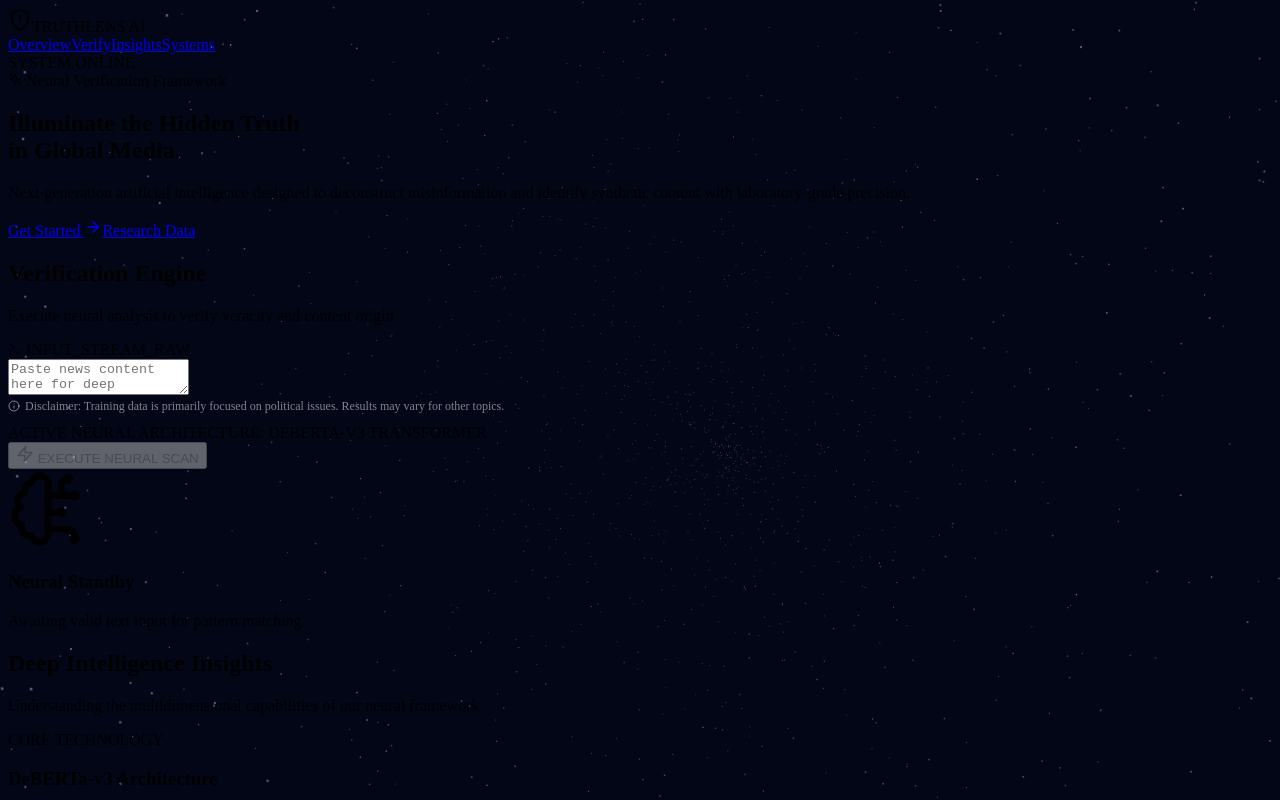
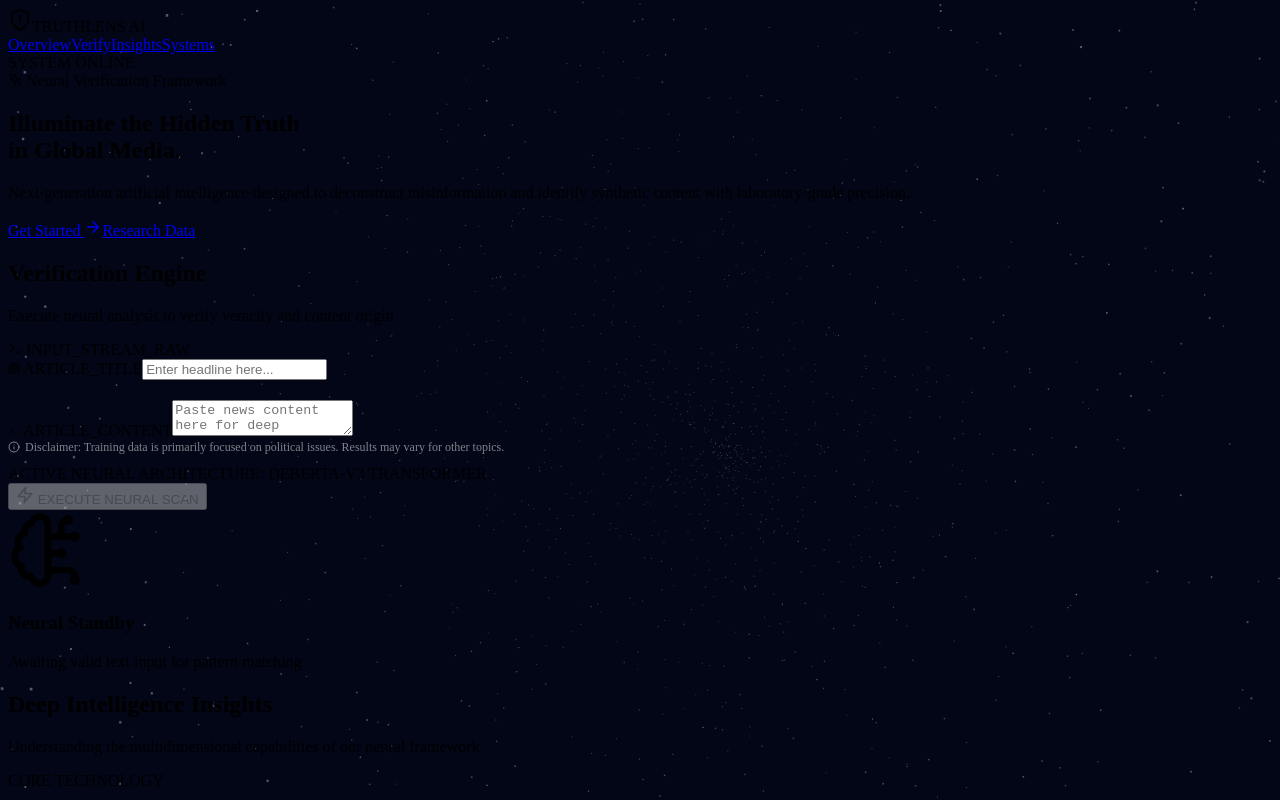
Before and after one commit to Pemula6798/TRUTHLENS_AI_Group_10, a React (Vite) app in the folder web_app/frontend/: page / in a window 1280 px wide. Shown: the top 800 px of the page. Built offline with nearby package versions, Linux system fonts and the light colour scheme; no server answers; the HTML template or start-up script is replaced by a standard one.

Commit message:
feat: implement dual-input system and dedicated AI detection for maximum accuracy

```diff
--- a/web_app/frontend/src/App.tsx
+++ b/web_app/frontend/src/App.tsx
@@ -29,7 +29,8 @@ const SplashScreen = () => (
 );
 
 const App: React.FC = () => {
-  const [inputText, setInputText] = useState('');
+  const [inputTitle, setInputTitle] = useState('');
+  const [inputContent, setInputContent] = useState('');
   const [loading, setLoading] = useState(false);
   const [result, setResult] = useState<PredictionResult | null>(null);
   const [error, setError] = useState<string | null>(null);
@@ -51,7 +52,10 @@ const App: React.FC = () => {
   }, []);
 
   const handlePredict = async () => {
-    if (!inputText.trim()) return;
+    if (!inputTitle.trim() || !inputContent.trim()) {
+      setError("Please fill in both title and content for accurate analysis.");
+      return;
+    }
     console.log("Starting scan... Target URL:", API_BASE_URL);
     setLoading(true);
     setResult(null);
@@ -60,7 +64,11 @@ const App: React.FC = () => {
       const res = await fetch(`${API_BASE_URL}/predict`, {
         method: 'POST',
         headers: { 'Content-Type': 'application/json' },
-        body: JSON.stringify({ text: inputText, model: 'deberta' }),
+        body: JSON.stringify({
+          title: inputTitle,
+          text: inputContent,
+          model: 'deberta'
+        }),
       });
 
       console.log("Response received. Status:", res.status);
@@ -69,11 +77,6 @@ const App: React.FC = () => {
 
       if (!res.ok) {
         throw new Error(data.detail || `Server error: ${res.status}`);
-      }
-
-      if (!data.fake_news || !data.ai_detection) {
-        console.error("Invalid data structure:", data);
-        throw new Error('Malformed response from neural node');
       }
 
       setResult(data);
@@ -166,11 +169,27 @@ const App: React.FC = () => {
                 transition={{ duration: 0.8, type: "spring", damping: 15 }}
               >
                 <div className="card-header"><Terminal size={14} /> <span>INPUT_STREAM_RAW</span></div>
-                <textarea
-                  placeholder="Paste news content here for deep analysis... (Note: Model optimized for political news context)"
-                  value={inputText}
-                  onChange={e=>setInputText(e.target.value)}
-                />
+
+                <div className="input-group-modern">
+                  <label><Newspaper size={12} /> ARTICLE_TITLE</label>
+                  <input
+                    type="text"
+                    placeholder="Enter headline here..."
+                    value={inputTitle}
+                    onChange={e=>setInputTitle(e.target.value)}
+                    className="title-input-field"
+                  />
+                </div>
+
+                <div className="input-group-modern" style={{ marginTop: '20px' }}>
+                  <label><Terminal size={12} /> ARTICLE_CONTENT</label>
+                  <textarea
+                    placeholder="Paste news content here for deep analysis... (Note: Model optimized for political news context)"
+                    value={inputContent}
+                    onChange={e=>setInputContent(e.target.value)}
+                  />
+                </div>
+
                 <div style={{ fontSize: '12px', color: 'rgba(255,255,255,0.5)', marginBottom: '10px', display: 'flex', alignItems: 'center', gap: '5px' }}>
                   <Info size={12} />
                   <span>Disclaimer: Training data is primarily focused on political issues. Results may vary for other topics.</span>
@@ -178,7 +197,7 @@ const App: React.FC = () => {
                 <div className="engine-select">
                   <label>ACTIVE NEURAL ARCHITECTURE: DEBERTA-V3 TRANSFORMER</label>
                 </div>
-                <button className="scan-btn" onClick={handlePredict} disabled={loading||!inputText.trim()}>
+                <button className="scan-btn" onClick={handlePredict} disabled={loading||!inputTitle.trim()||!inputContent.trim()}>
                   {loading ? <Loader2 className="spin"/> : <><Zap size={18}/> EXECUTE NEURAL SCAN</>}
                 </button>
               </motion.div>
--- a/web_app/frontend/src/styles/App.css
+++ b/web_app/frontend/src/styles/App.css
@@ -96,11 +96,20 @@ body {
 
 .card-header { display: flex; align-items: center; gap: 10px; font-family: 'JetBrains Mono', monospace; font-size: 11px; color: var(--e-indigo); margin-bottom: 24px; font-weight: 800; letter-spacing: 0.1em; }
 
-textarea {
-  width: 100%; min-height: 240px; background: rgba(0,0,0,0.4); border: 1px solid var(--e-border); border-radius: 20px; padding: 24px; color: #fff; font-size: 18px; line-height: 1.6; resize: none; transition: all 0.3s; margin-bottom: 30px; font-family: inherit;
+/* --- MODERN INPUTS --- */
+.input-group-modern { display: flex; flex-direction: column; gap: 10px; text-align: left; }
+.input-group-modern label { font-size: 10px; font-weight: 900; color: var(--e-indigo); letter-spacing: 0.2em; display: flex; align-items: center; gap: 8px; opacity: 0.8; margin-bottom: 5px; }
+
+.title-input-field, textarea {
+  width: 100%; background: rgba(0,0,0,0.3); border: 1px solid var(--e-border); border-radius: 16px; color: #fff; transition: all 0.3s; font-family: inherit;
 }
-textarea:focus { outline: none; border-color: var(--e-indigo); background: rgba(0,0,0,0.6); box-shadow: 0 0 20px rgba(129, 140, 248, 0.1); }
 
+.title-input-field { padding: 20px 24px; font-size: 18px; font-weight: 700; }
+textarea { min-height: 220px; padding: 24px; font-size: 16px; line-height: 1.6; resize: none; }
+
+.title-input-field:focus, textarea:focus { outline: none; border-color: var(--e-indigo); background: rgba(0,0,0,0.5); box-shadow: 0 0 25px rgba(129, 140, 248, 0.15); }
+
+.engine-select { margin-top: 30px; }
 .engine-select label { font-size: 11px; font-weight: 800; color: var(--e-text-muted); letter-spacing: 0.15em; margin-bottom: 15px; display: block; text-transform: uppercase; }
 
 .scan-btn { width: 100%; padding: 22px; background: linear-gradient(135deg, var(--e-accent), var(--e-indigo)); color: #020617; border: none; border-radius: 18px; font-weight: 900; font-size: 16px; cursor: pointer; display: flex; align-items: center; justify-content: center; gap: 12px; box-shadow: 0 10px 30px rgba(129, 140, 248, 0.3); transition: all 0.3s; }
```
Also changed, not shown: 2 other files (tests, documents, lock files or other folders).
